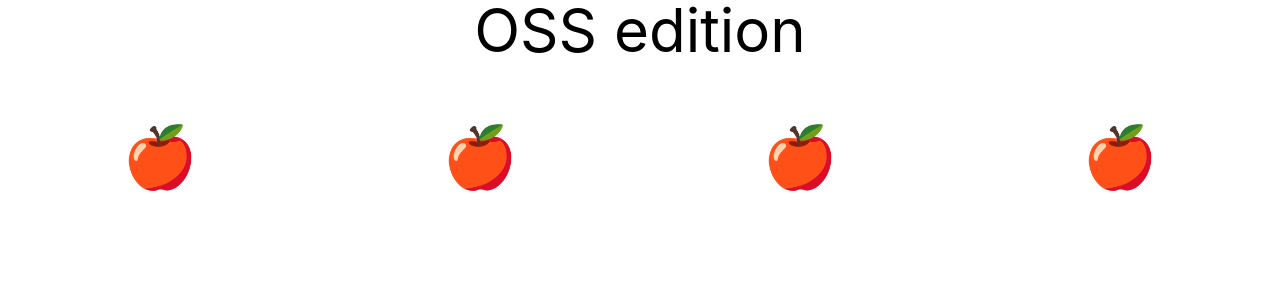
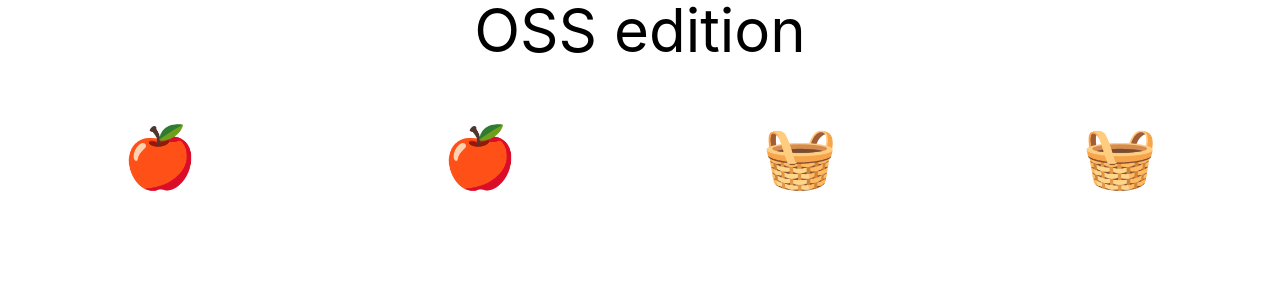
Before and after one commit to sample-organisation/h-oss, a React (Create React App) app: page / in a window 1280 px wide. Shown: the top 300 px of the page. Built offline with nearby package versions, Linux system fonts and the light colour scheme.

Commit message:
Update Items.js
GitOrigin-RevId: 8b79ef6ec20b0ab93840b50860295d3af6c6786d

```diff
--- a/src/shared/Items.js
+++ b/src/shared/Items.js
@@ -1,4 +1,4 @@
-// import Basket from './Basket';
+import Basket from './Basket';
 import Apple from './Apple';
 
 function Items() {
@@ -11,10 +11,10 @@ function Items() {
         <Apple />
       </div>
       <div className="w-1/4 p-2">
-        <Apple />
+        <Basket />
       </div>
       <div className="w-1/4 p-2">
-        <Apple />
+        <Basket />
       </div>
     </div>
   )
```
